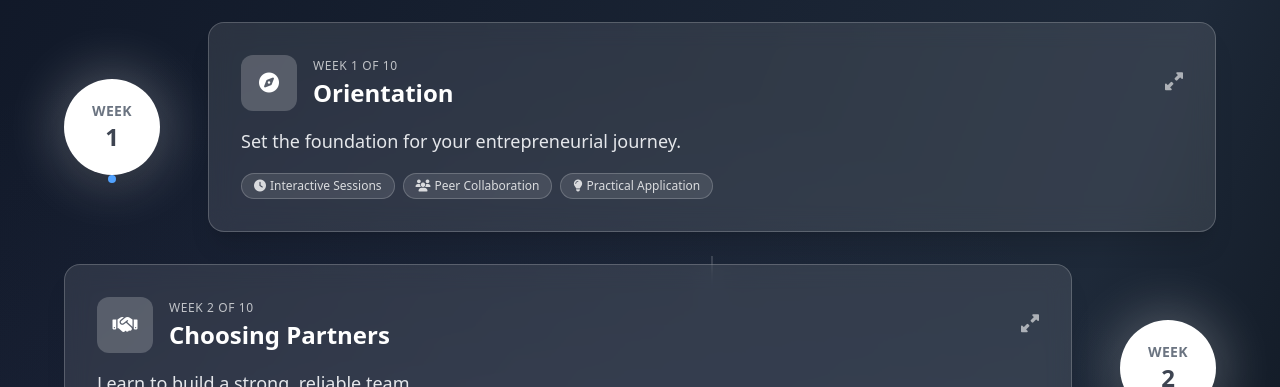
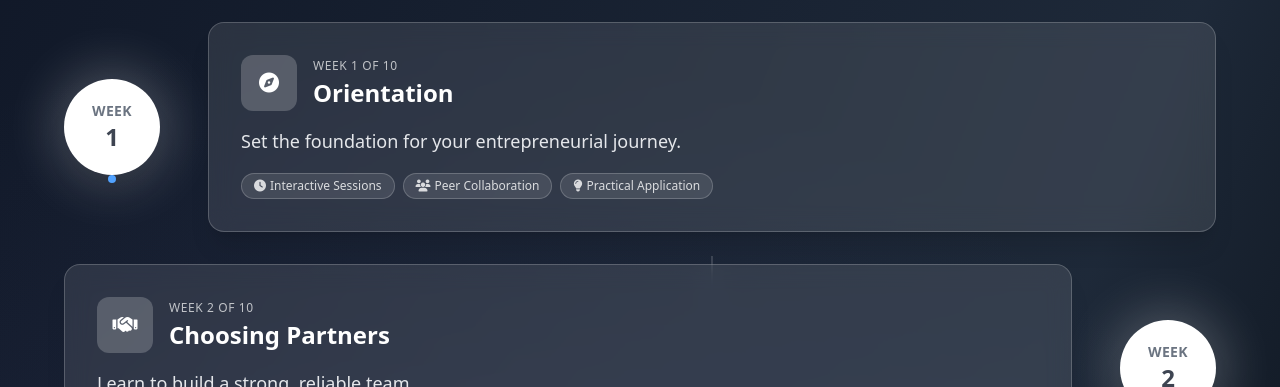
Before and after one commit to tamirSida/alphabet-website, a Next.js app: page /curriculum in a window 1280 px wide. Shown: the part 265-652 px from the top of the page. Built offline with nearby package versions, Linux system fonts and the light colour scheme; no server answers; the database is empty.

Commit message:
removed exapnd

```diff
--- a/components/public/curriculum-timeline.tsx
+++ b/components/public/curriculum-timeline.tsx
@@ -506,12 +506,6 @@ export default function CurriculumTimeline({ items, header, onEdit, onEditHeader
                           {item.title}
                         </h3>
                       </div>
-                      <div className="text-white/60">
-                        {/* Show expand icon for mobile */}
-                        <div className="block">
-                          <i className="fas fa-expand-alt text-lg"></i>
-                        </div>
-                      </div>
                     </div>
 
                     {/* Description */}
```
